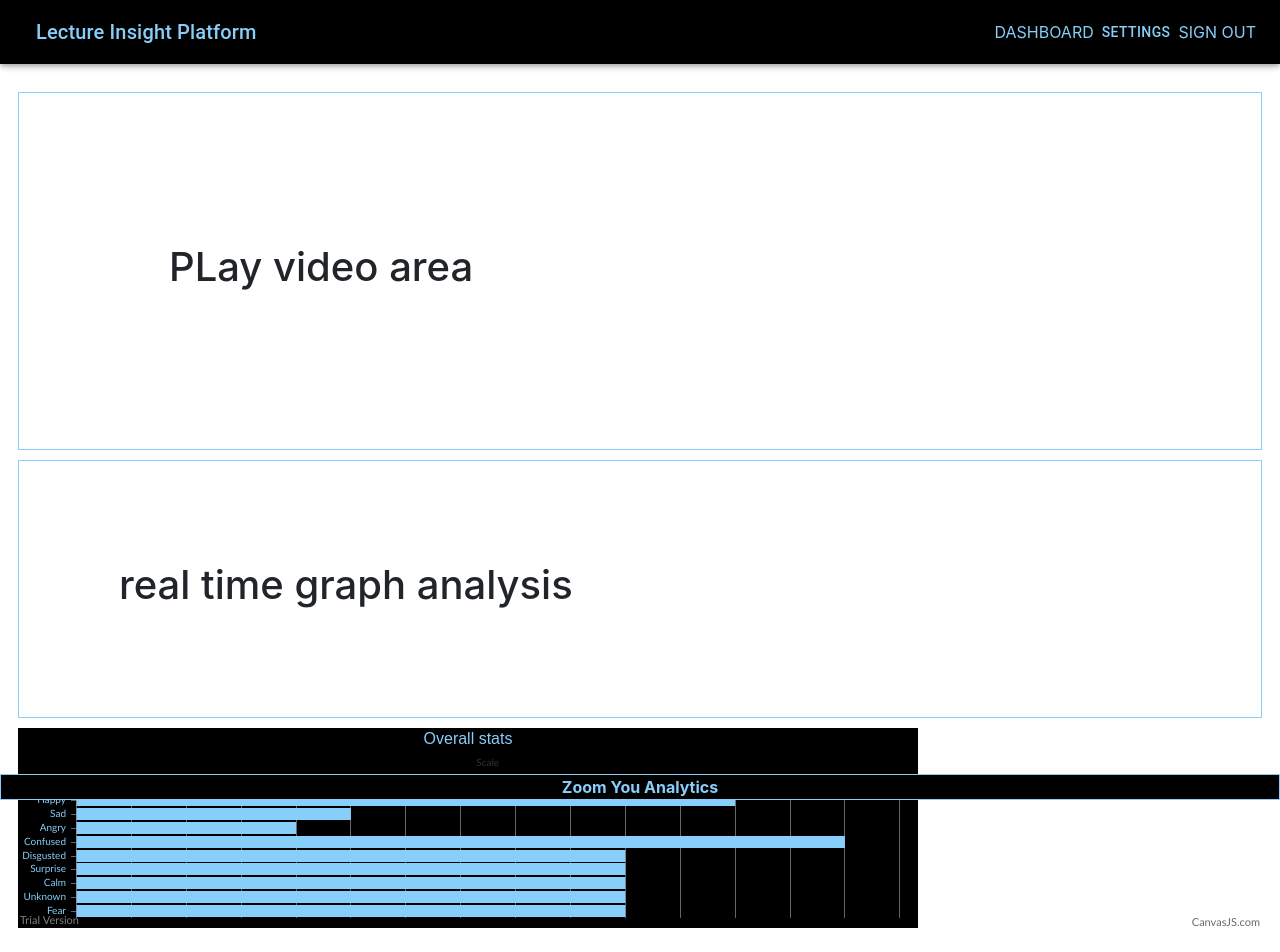
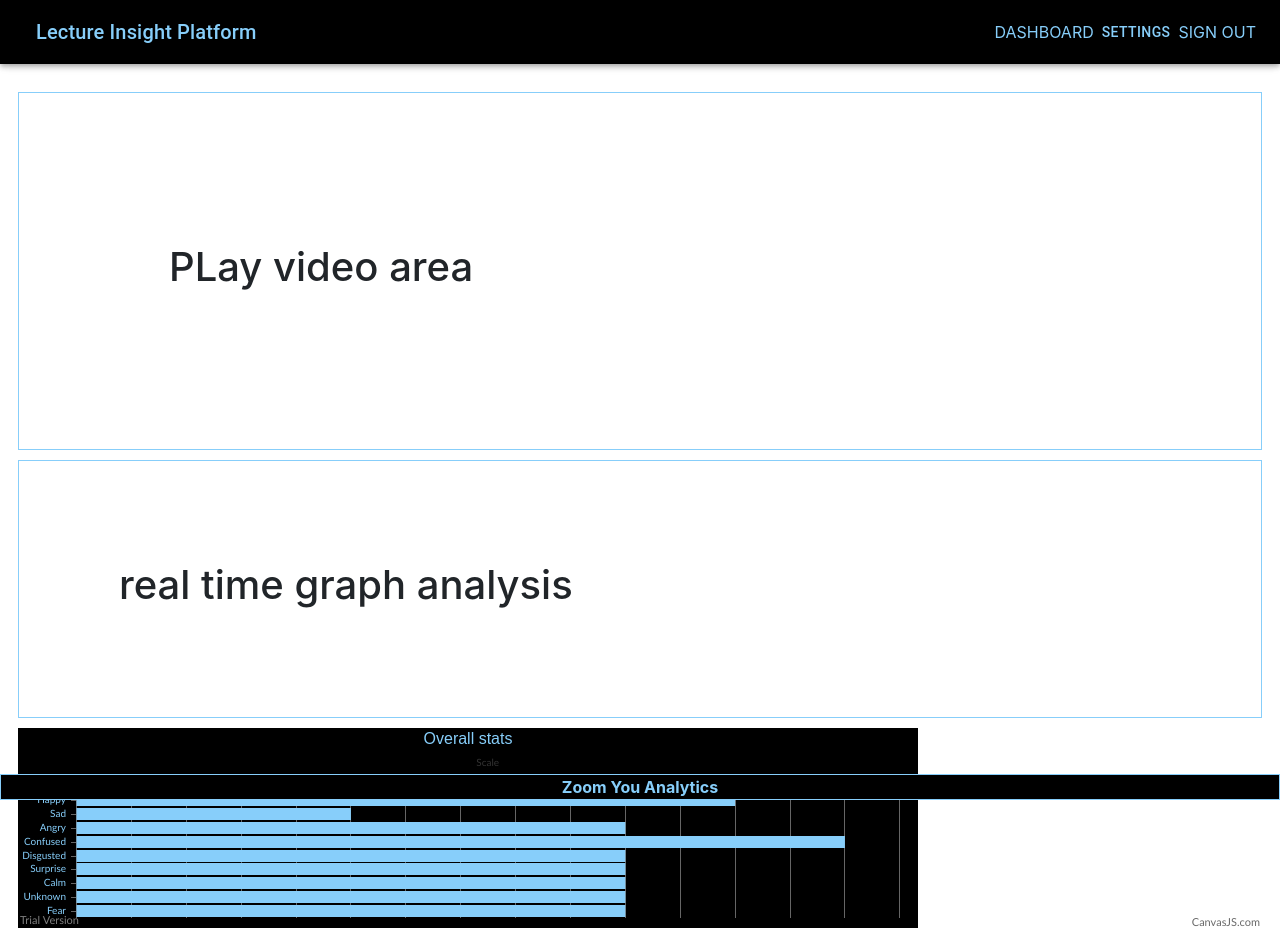
Before and after one commit to abefong54/jaas-summerhacks, a React (Create React App) app in the folder client/: page /analytics/1 in a window 1280 px wide. Shown: the top 952 px of the page. Built offline with nearby package versions, Linux system fonts and the light colour scheme; no server answers.

Commit message:
PASSED DATA.VIDEO TO OVERALLSTATS BUT NEED TO ACCESS THE VALUES

```diff
--- a/client/src/components/OverallStatsGraph/OverallStatsGraph.js
+++ b/client/src/components/OverallStatsGraph/OverallStatsGraph.js
@@ -4,7 +4,33 @@ import CanvasJSReact from '../../canvas/canvasjs.react';
 var CanvasJS = CanvasJSReact.CanvasJS;
 var CanvasJSChart = CanvasJSReact.CanvasJSChart;
 
-export default function OverallStatsGraph(){
+export default function OverallStatsGraph({classAnalytics}){
+  console.log("INSIDE OVERAALLSTATSGRAPH.js")
+  //CHECKING THE PROPS PASSED INTO THIS COMPONENT
+  console.log({classAnalytics})
+
+  console.log("ANGRY")
+  //STORING THE VALUES OF THE classAnalytics props passed IN ARRAY FORMAT CHANGES THE ORDER OF THE KEYS
+  const arr=Object.values(classAnalytics)
+  console.log(arr)
+  //TRYING TO FIND A WAY TO GET THE VALUE OF THIS OBJECT ARR[6]
+  console.log(arr[6])
+
+
+  //TO CHECK THE DATA TYPE
+  console.log(typeof(classAnalytics.lecture_name) )
+
+
+
+
+
+
+
+  //TRY TO CONVERT THE OBJECT TO A NUMBER
+  /* console.log(JSON.stringify(emo[0].S)) */
+
+  /* console.log({classAnalytics["angry_sum"]}) */
+
     const options = {
     backgroundColor: "black",
     height:200,
@@ -35,7 +61,7 @@ export default function OverallStatsGraph(){
               { y: 100, label: "Surprise" },
               { y: 100, label: "Disgusted" },
               { y: 140, label: "Confused" },
-              { y: 40, label: "Angry" },
+              { y: 100, label: "Angry" },
               { y: 50, label: "Sad" },
               { y: 120, label: "Happy"  },
            ]
--- a/client/src/containers/Analytics/Analytics.js
+++ b/client/src/containers/Analytics/Analytics.js
@@ -38,6 +38,8 @@ export default function Analytics(props){
           .then(data => {
             console.log("in client:");
             console.log(data);
+
+            //console.log(data.video.angry_sum["S"])
             setVideoAnalyticsData(data.video);
             setNotebookData(data.notebook);
           });
@@ -52,7 +54,7 @@ export default function Analytics(props){
                 <RealTimeStats/>
             </div>
             <div className={style.overall}>
-                <OverallStatsGraph/>
+                <OverallStatsGraph classAnalytics={classAnalytics}/>
             </div>
         </div>
     )
```
